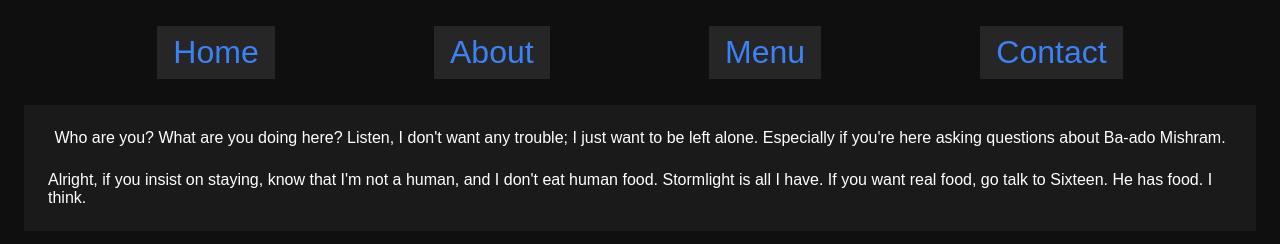
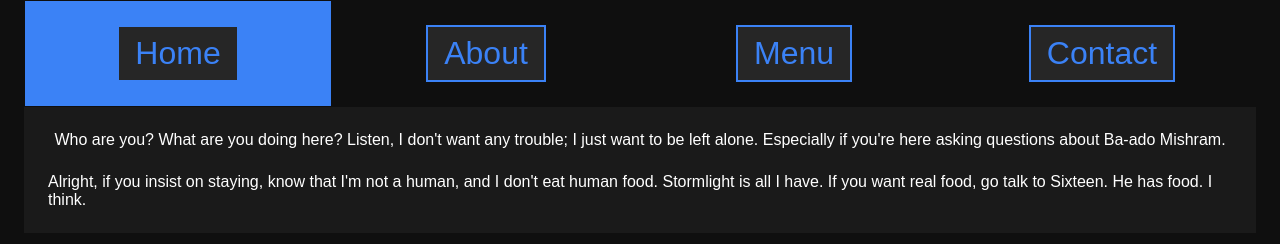
Before and after one commit to jikki-odin/restaurant, a website built with webpack: page src/template.html in a window 1280 px wide. Both pictures are taken after a click on the button "Home". Built offline with nearby package versions, Linux system fonts and the light colour scheme.

Commit message:
feat:add active tab highlighting

```diff
--- a/src/index.js
+++ b/src/index.js
@@ -8,7 +8,17 @@ import {
 
 function addButtonHandler(buttonId, renderer) {
   const button = document.querySelector(`#${buttonId}`);
-  button.addEventListener("click", () => renderContent(renderer));
+  button.addEventListener("click", (event) => {
+    const prevTab = document.querySelector(".tab.active");
+    if (!!prevTab) {
+      prevTab.classList.remove("active");
+    }
+
+    const clickedTab = event.target.parentElement;
+    clickedTab.classList.add("active");
+
+    renderContent(renderer);
+  });
 }
 
 function renderContent(renderTabContents) {
--- a/src/public/styling/styles.css
+++ b/src/public/styling/styles.css
@@ -48,12 +48,27 @@ nav {
   justify-content: space-evenly;
   align-items: center;
 
+  padding: 0px 24px;
+
+  .tab {
+    display: flex;
+    align-items: center;
+    justify-content: center;
+    flex: 1;
+
+    padding: 24px;
+    margin: 1px;
+  }
+
+  .tab.active {
+    background-color: var(--accent-primary);
+  }
+
   button {
     font-size: xx-large;
 
     padding: 8px 16px;
-    margin-top: 24px;
-    border: 2px solid var(--bg-primary);
+    border: 2px solid var(--accent-primary);
 
     background-color: var(--bg-tertiary);
     color: var(--accent-primary);
@@ -76,6 +91,7 @@ div#content {
   gap: 24px;
 
   margin: 24px;
+  margin-top: 0;
   padding: 24px;
 
   background-color: var(--bg-secondary);
--- a/src/template.html
+++ b/src/template.html
@@ -7,10 +7,14 @@
   <body>
     <header>
       <nav>
-        <button id="homeTab" type="button">Home</button>
-        <button id="aboutTab" type="button">About</button>
-        <button id="menuTab" type="button">Menu</button>
-        <button id="contactTab" type="button">Contact</button>
+        <div class="tab"><button id="homeTab" type="button">Home</button></div>
+        <div class="tab">
+          <button id="aboutTab" type="button">About</button>
+        </div>
+        <div class="tab"><button id="menuTab" type="button">Menu</button></div>
+        <div class="tab">
+          <button id="contactTab" type="button">Contact</button>
+        </div>
       </nav>
     </header>
     <div id="content">I'm stuff</div>
```
